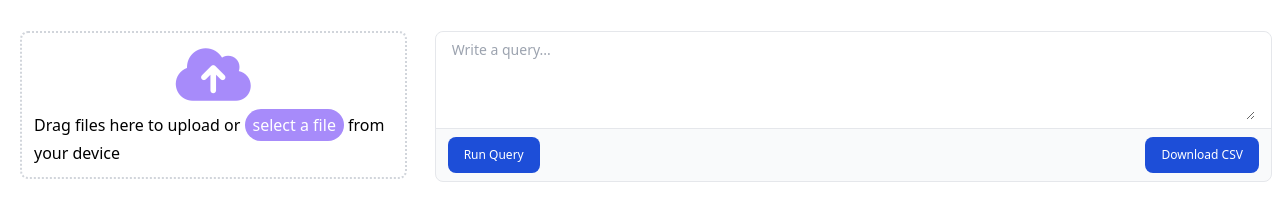
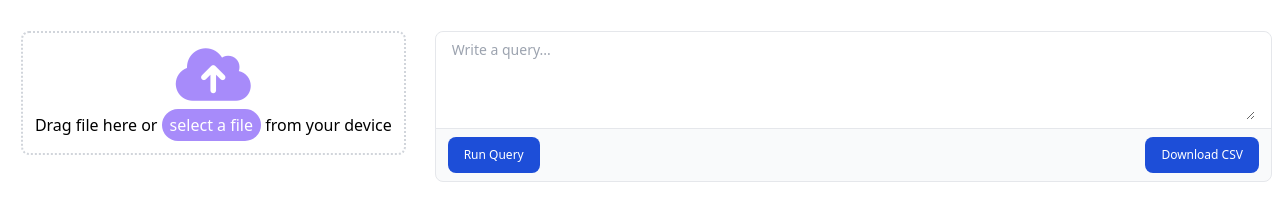
Before and after one commit to coderhs/csvsqlweb, a website: page index.html in a window 1280 px wide. Shown: the part 41-262 px from the top of the page. Drawn offline with nearby package versions, Linux system fonts and the light colour scheme.

Commit message:
Remove the word upload as no file is being uploaded.

```diff
--- a/index.html
+++ b/index.html
@@ -46,7 +46,7 @@
                 <div class="flex-1 flex flex-col items-center p-3 border-2 border-dotted border-gray-300 rounded-lg drag-area">
                 <i class="fa-sharp fa-solid fa-cloud-arrow-up text-6xl text-violet-400"></i>
                   <header class="mt-1">
-                    <span class="drag-file">Drag files here to upload </span> or
+                    <span class="drag-file">Drag file here </span> or
                     <button class="px-2 py-1 text-white bg-violet-400 rounded-full file-input-button">
                       select a file
                     </button>
```
